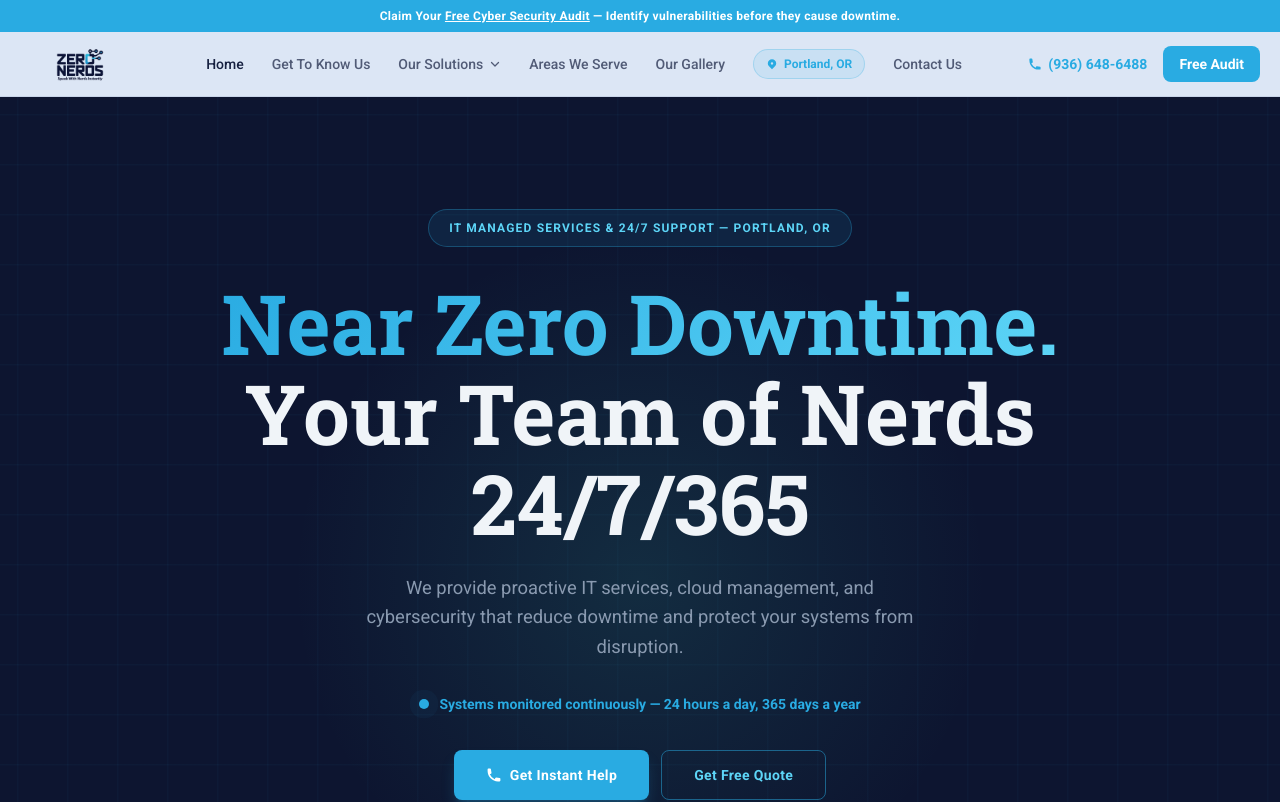
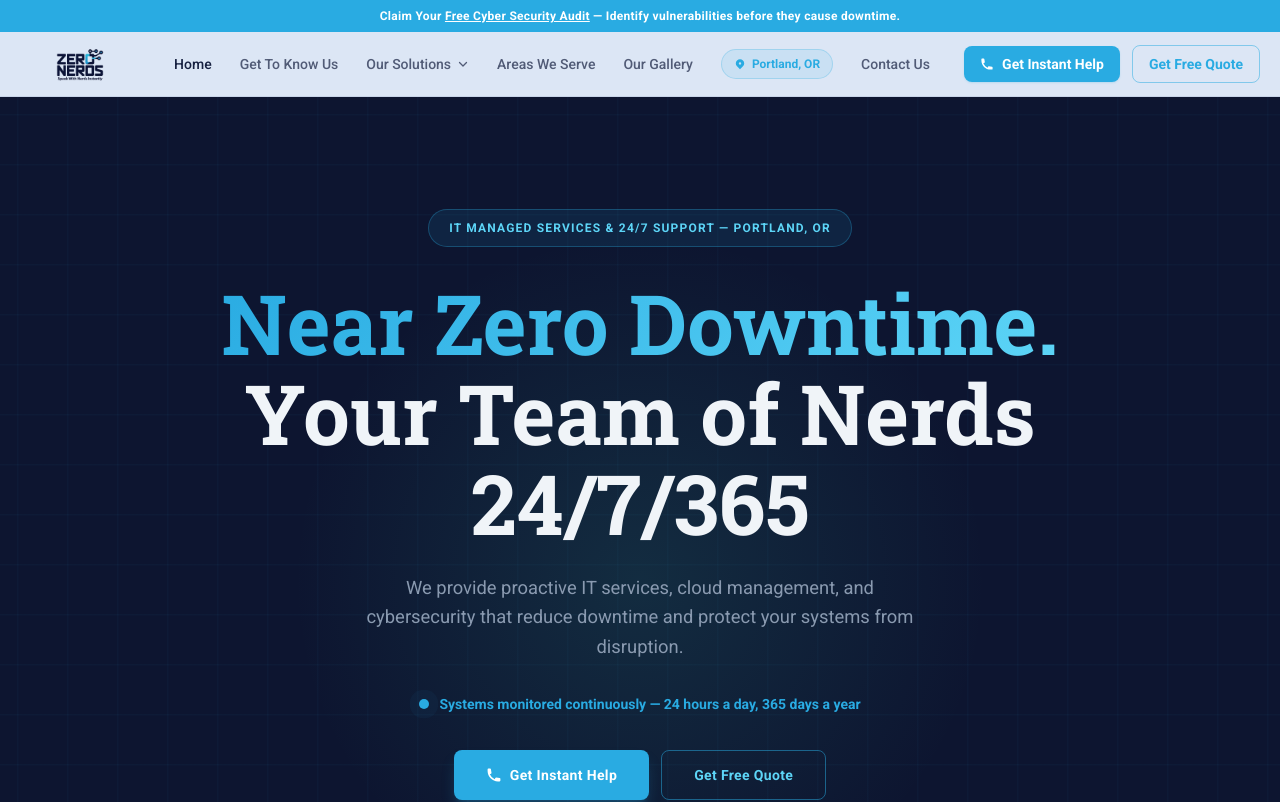
Before and after one commit to Xyryllpayatot1/nerdops-website, a Next.js app: page / in a window 1280 px wide. Shown: the top 802 px of the page. Built offline with nearby package versions, Linux system fonts and the light colour scheme.

Commit message:
Update phone to (503) 313-7121, navbar CTAs to Get Instant Help / Get Free Quote

```diff
--- a/app/about/page.js
+++ b/app/about/page.js
@@ -176,8 +176,8 @@ export default function AboutPage() {
             <Link href="/contact" className="bg-teal hover:bg-teal/90 text-white font-bold px-8 py-3.5 rounded-lg transition-all text-sm">
               Schedule Your IT Assessment
             </Link>
-            <a href="tel:+19366486488" className="border border-teal/40 text-cyan hover:border-teal font-bold px-8 py-3.5 rounded-lg transition-all text-sm">
-              (936) 648-6488
+            <a href="tel:+15033137121" className="border border-teal/40 text-cyan hover:border-teal font-bold px-8 py-3.5 rounded-lg transition-all text-sm">
+              (503) 313-7121
             </a>
           </div>
         </div>
--- a/app/areas/page.js
+++ b/app/areas/page.js
@@ -150,7 +150,7 @@ export default function AreasPage() {
             </div>
             <div className="mt-6 p-4 bg-teal/8 border border-teal/15 rounded-xl text-sm text-gray leading-relaxed">
               Not seeing your city listed? Call us at{' '}
-              <a href="tel:+19366486488" className="text-teal font-semibold">(936) 648-6488</a>.
+              <a href="tel:+15033137121" className="text-teal font-semibold">(503) 313-7121</a>.
               We likely serve your area or can connect you with a trusted local partner.
             </div>
           </div>
--- a/app/contact/page.js
+++ b/app/contact/page.js
@@ -66,7 +66,7 @@ export default function ContactPage() {
               <h2 className="font-serif text-2xl font-bold mb-6 mt-2">We Are Here When You Need Us</h2>
 
               <div className="space-y-5">
-                <a href="tel:+19366486488" className="flex items-start gap-4 group">
+                <a href="tel:+15033137121" className="flex items-start gap-4 group">
                   <div className="w-10 h-10 bg-teal/10 border border-teal/15 rounded-lg flex items-center justify-center flex-shrink-0">
                     <svg className="w-4.5 h-4.5 text-teal" fill="currentColor" viewBox="0 0 20 20" style={{width:'18px',height:'18px'}}>
                       <path d="M2 3a1 1 0 011-1h2.153a1 1 0 01.986.836l.74 4.435a1 1 0 01-.54 1.06l-1.548.773a11.037 11.037 0 006.105 6.105l.774-1.548a1 1 0 011.059-.54l4.435.74a1 1 0 01.836.986V17a1 1 0 01-1 1h-2C7.82 18 2 12.18 2 5V3z" />
@@ -74,7 +74,7 @@ export default function ContactPage() {
                   </div>
                   <div>
                     <p className="text-gray text-xs mb-0.5">Phone</p>
-                    <p className="font-semibold text-white group-hover:text-teal transition-colors">(936) 648-6488</p>
+                    <p className="font-semibold text-white group-hover:text-teal transition-colors">(503) 313-7121</p>
                   </div>
                 </a>
 
@@ -139,7 +139,7 @@ export default function ContactPage() {
                 <p className="text-gray text-sm leading-relaxed max-w-sm mx-auto">
                   Your message has been received. A member of our team will be in touch within
                   one business hour. For urgent matters, please call{' '}
-                  <a href="tel:+19366486488" className="text-teal font-semibold">(936) 648-6488</a>.
+                  <a href="tel:+15033137121" className="text-teal font-semibold">(503) 313-7121</a>.
                 </p>
               </div>
             ) : (
--- a/app/gallery/page.js
+++ b/app/gallery/page.js
@@ -148,8 +148,8 @@ export default function GalleryPage() {
             <Link href="/contact" className="bg-teal hover:bg-teal/90 text-white font-bold px-8 py-3.5 rounded-lg transition-all shadow-lg shadow-teal/20 text-sm">
               Claim Your Free Cyber Security Audit
             </Link>
-            <a href="tel:+19366486488" className="border border-teal/40 text-cyan hover:border-teal font-bold px-8 py-3.5 rounded-lg transition-all text-sm">
-              (936) 648-6488
+            <a href="tel:+15033137121" className="border border-teal/40 text-cyan hover:border-teal font-bold px-8 py-3.5 rounded-lg transition-all text-sm">
+              (503) 313-7121
             </a>
           </div>
         </div>
--- a/app/page.js
+++ b/app/page.js
@@ -253,7 +253,7 @@ export default function HomePage() {
 
           <div className="animate-fade-in-up-3 flex flex-wrap gap-3 justify-center mb-20">
             <a
-              href="tel:+19366486488"
+              href="tel:+15033137121"
               className="bg-teal hover:bg-teal/90 text-white font-bold px-8 py-3.5 rounded-lg transition-all duration-200 shadow-lg shadow-teal/25 text-sm tracking-wide inline-flex items-center gap-2"
             >
               <svg className="w-4 h-4 flex-shrink-0" fill="currentColor" viewBox="0 0 20 20">
@@ -530,10 +530,10 @@ export default function HomePage() {
               Claim Your Free Cyber Security Audit
             </Link>
             <a
-              href="tel:+19366486488"
+              href="tel:+15033137121"
               className="border border-teal/40 text-cyan hover:border-teal hover:bg-teal/8 font-bold px-8 py-3.5 rounded-lg transition-all text-sm tracking-wide"
             >
-              Call Us — (936) 648-6488
+              Call Us — (503) 313-7121
             </a>
           </div>
         </div>
--- a/app/solutions/page.js
+++ b/app/solutions/page.js
@@ -165,7 +165,7 @@ export default function SolutionsPage() {
 
                   <div className="flex flex-wrap gap-3">
                     <a
-                      href="tel:+19366486488"
+                      href="tel:+15033137121"
                       className="bg-teal hover:bg-teal/90 text-white font-bold px-6 py-3 rounded-lg transition-all text-sm"
                     >
                       {s.cta}
--- a/components/Footer.jsx
+++ b/components/Footer.jsx
@@ -45,11 +45,11 @@ export default function Footer() {
               support that keep systems stable and secure.
             </p>
             <div className="mt-5 space-y-2.5">
-              <a href="tel:+19366486488" className="flex items-center gap-2 text-teal hover:text-cyan transition-colors text-sm font-semibold">
+              <a href="tel:+15033137121" className="flex items-center gap-2 text-teal hover:text-cyan transition-colors text-sm font-semibold">
                 <svg className="w-4 h-4 flex-shrink-0" fill="currentColor" viewBox="0 0 20 20">
                   <path d="M2 3a1 1 0 011-1h2.153a1 1 0 01.986.836l.74 4.435a1 1 0 01-.54 1.06l-1.548.773a11.037 11.037 0 006.105 6.105l.774-1.548a1 1 0 011.059-.54l4.435.74a1 1 0 01.836.986V17a1 1 0 01-1 1h-2C7.82 18 2 12.18 2 5V3z" />
                 </svg>
-                (936) 648-6488
+                (503) 313-7121
               </a>
               <div className="flex items-start gap-2 text-gray text-xs">
                 <svg className="w-4 h-4 text-teal flex-shrink-0 mt-0.5" fill="currentColor" viewBox="0 0 20 20">
--- a/components/Navbar.jsx
+++ b/components/Navbar.jsx
@@ -125,21 +125,21 @@ export default function Navbar() {
           </ul>
 
           {/* Right side */}
-          <div className="flex items-center gap-4">
+          <div className="flex items-center gap-3">
             <a
-              href="tel:+19366486488"
-              className="hidden md:flex items-center gap-1.5 text-teal hover:text-cyan transition-colors text-sm font-semibold"
+              href="tel:+15033137121"
+              className="hidden md:inline-flex items-center gap-2 bg-teal hover:bg-teal/90 text-white text-sm font-bold px-4 py-2 rounded-lg transition-all duration-200 shadow-sm shadow-teal/20"
             >
-              <svg className="w-3.5 h-3.5" fill="currentColor" viewBox="0 0 20 20">
+              <svg className="w-3.5 h-3.5 flex-shrink-0" fill="currentColor" viewBox="0 0 20 20">
                 <path d="M2 3a1 1 0 011-1h2.153a1 1 0 01.986.836l.74 4.435a1 1 0 01-.54 1.06l-1.548.773a11.037 11.037 0 006.105 6.105l.774-1.548a1 1 0 011.059-.54l4.435.74a1 1 0 01.836.986V17a1 1 0 01-1 1h-2C7.82 18 2 12.18 2 5V3z" />
               </svg>
-              (936) 648-6488
+              Get Instant Help
             </a>
             <Link
               href="/contact"
-              className="hidden md:inline-block bg-teal hover:bg-teal/90 text-white text-sm font-bold px-4 py-2 rounded-lg transition-all duration-200"
+              className="hidden md:inline-block border border-teal/50 text-teal hover:bg-teal/10 text-sm font-bold px-4 py-2 rounded-lg transition-all duration-200"
             >
-              Free Audit
+              Get Free Quote
             </Link>
 
             {/* Hamburger */}
@@ -184,17 +184,20 @@ export default function Navbar() {
             ))}
             <div className="mt-4 space-y-3">
               <a
-                href="tel:+19366486488"
-                className="block text-center border border-teal/40 text-teal font-bold py-2.5 rounded-lg text-sm"
+                href="tel:+15033137121"
+                className="flex items-center justify-center gap-2 bg-teal text-white font-bold py-2.5 rounded-lg text-sm"
               >
-                (936) 648-6488
+                <svg className="w-4 h-4 flex-shrink-0" fill="currentColor" viewBox="0 0 20 20">
+                  <path d="M2 3a1 1 0 011-1h2.153a1 1 0 01.986.836l.74 4.435a1 1 0 01-.54 1.06l-1.548.773a11.037 11.037 0 006.105 6.105l.774-1.548a1 1 0 011.059-.54l4.435.74a1 1 0 01.836.986V17a1 1 0 01-1 1h-2C7.82 18 2 12.18 2 5V3z" />
+                </svg>
+                Get Instant Help
               </a>
               <Link
                 href="/contact"
-                className="block text-center bg-teal text-white font-bold py-2.5 rounded-lg text-sm"
+                className="block text-center border border-teal/50 text-teal font-bold py-2.5 rounded-lg text-sm"
                 onClick={() => setMenuOpen(false)}
               >
-                Claim Free Cyber Security Audit
+                Get Free Quote
               </Link>
             </div>
           </div>
```
Also changed, not shown: app/portland/page.js (+4 -4 lines), .claude/settings.local.json.
